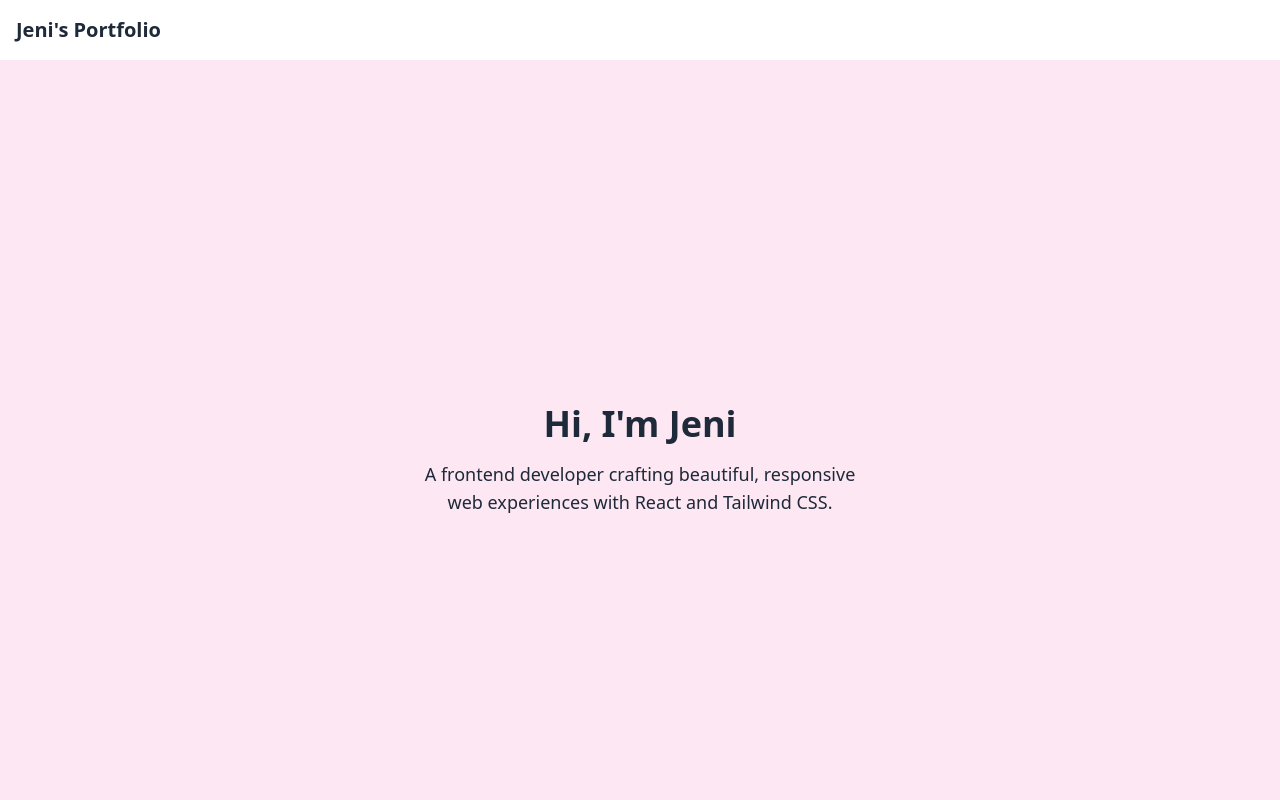
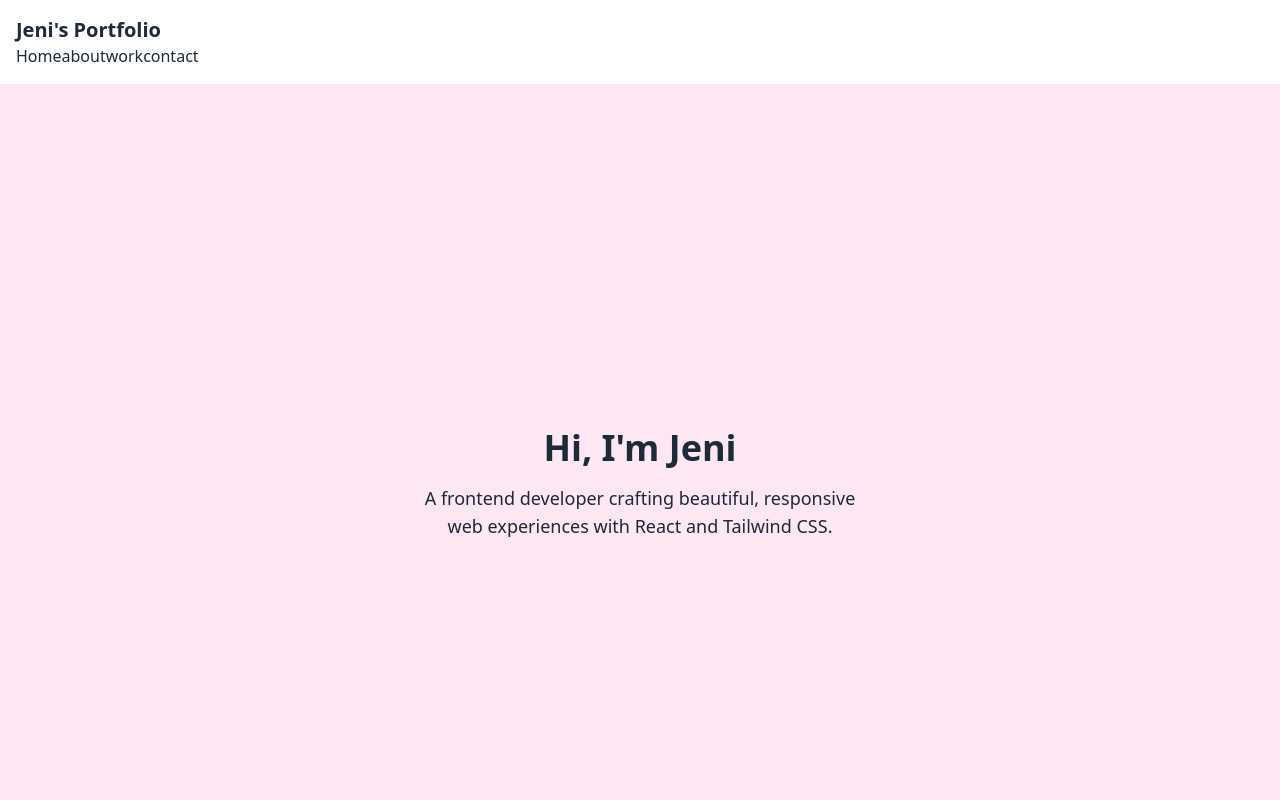
Before and after one commit to Jeniya14/my-portfolio, a React (Vite) app: page / in a window 1280 px wide. Shown: the top 800 px of the page. Built offline with nearby package versions, Linux system fonts and the light colour scheme.

Commit message:
Navbar update

```diff
--- a/src/section/Navbar.jsx
+++ b/src/section/Navbar.jsx
@@ -2,6 +2,10 @@ const Navbar = () => {
   return (
      <nav className="p-4 shadow-md">
       <h1 className="text-xl font-bold">Jeni's Portfolio</h1>
+      <a>Home</a>
+      <a>about</a>
+      <a>work</a>
+      <a>contact</a>
     </nav>
   )
 }
```
